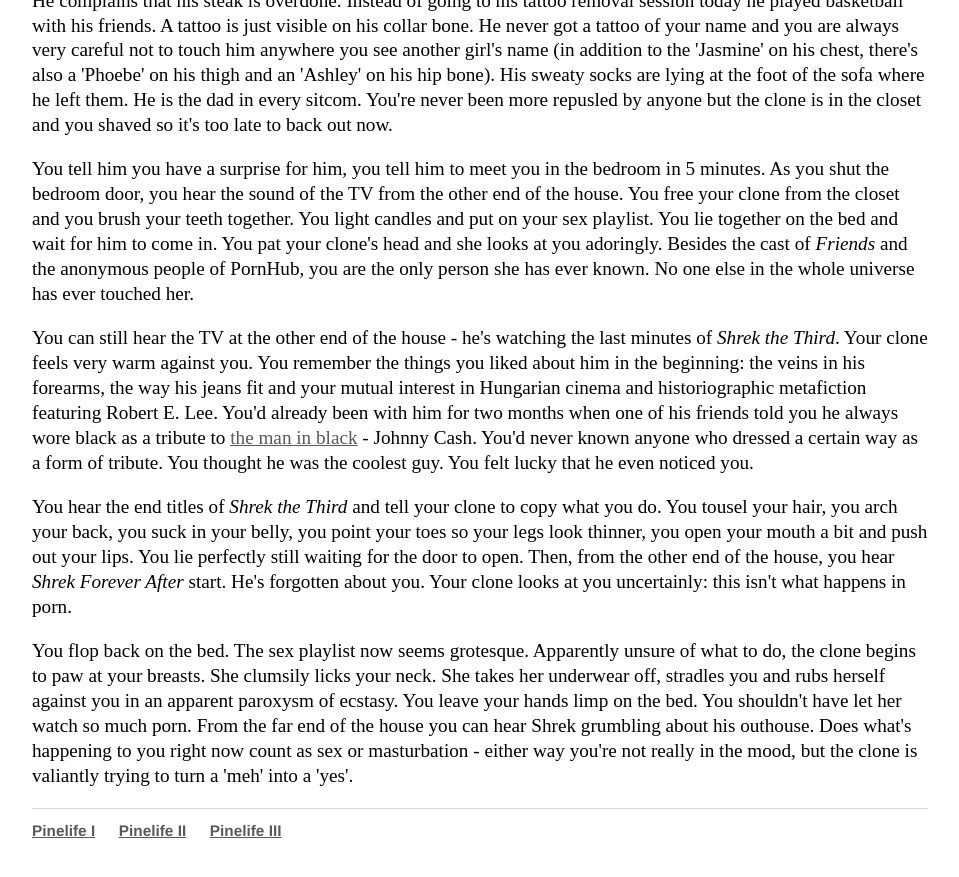
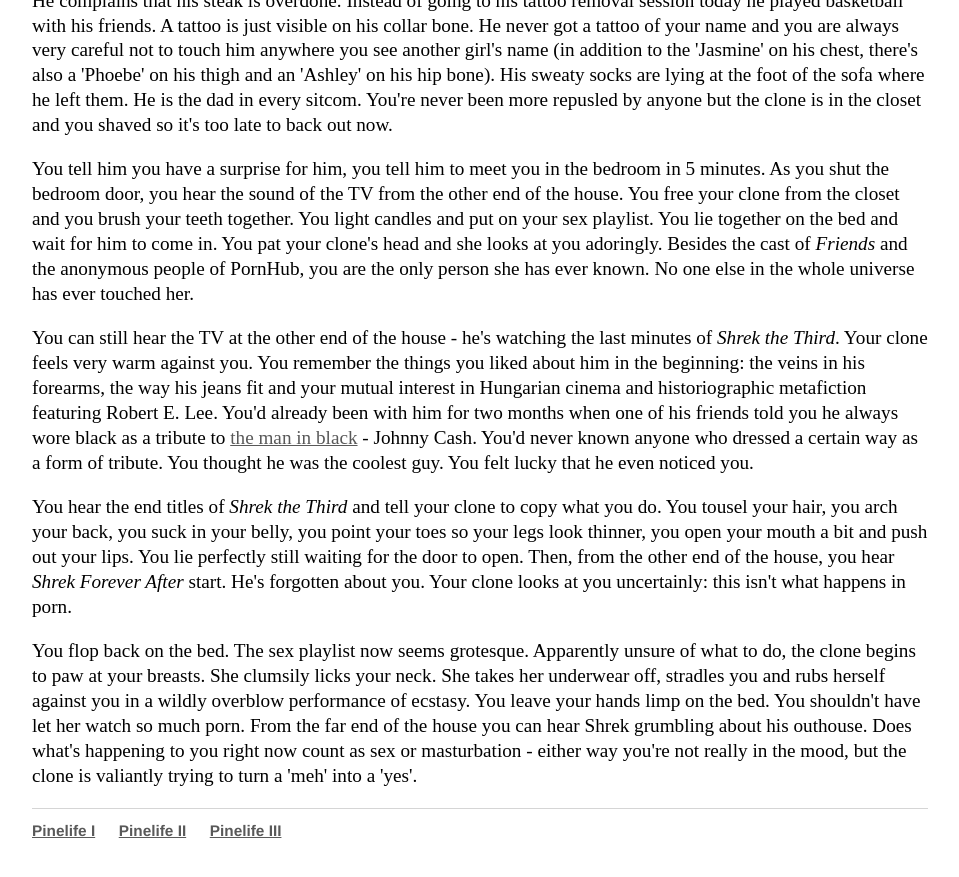
Before and after one commit to Pinelife/pinelife.github.io, a Jekyll site: the page built from Hellhole/excitingevent1.html, in a window 1280 px wide and 900 px high, scrolled down 1694 px. Shown: the top 877 px of the window, without its empty margins (160-1119 px from the left). Built offline with Jekyll 4.4.1, drawn with Linux system fonts in a browser that asks for light colours.

Commit message:
Update excitingevent1.html

```diff
--- a/Hellhole/excitingevent1.html
+++ b/Hellhole/excitingevent1.html
@@ -92,7 +92,7 @@ you suck in your belly, you point your toes so your legs look thinner, you open
 </p>
 <p>
   You flop back on the bed. The sex playlist now seems grotesque. Apparently unsure of what to do, the clone begins to paw at your breasts.
-  She clumsily licks your neck. She takes her underwear off, stradles you and rubs herself against you in an apparent paroxysm of ecstasy.
+  She clumsily licks your neck. She takes her underwear off, stradles you and rubs herself against you in a  wildly overblow performance of ecstasy.
   You leave your hands limp on the bed. You shouldn't have let her watch so much porn.
   From the far end of the house you can hear Shrek grumbling about his outhouse. Does what's happening to you right now count as sex or masturbation -
 either way you're not really in the mood, but the clone is valiantly trying to turn a 'meh' into a 'yes'.
```
